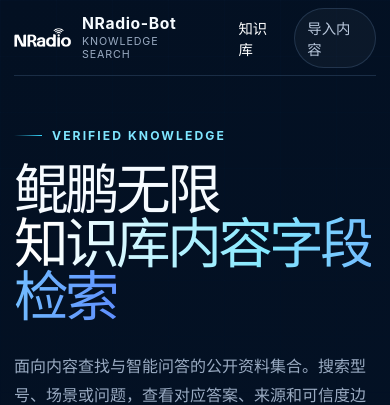
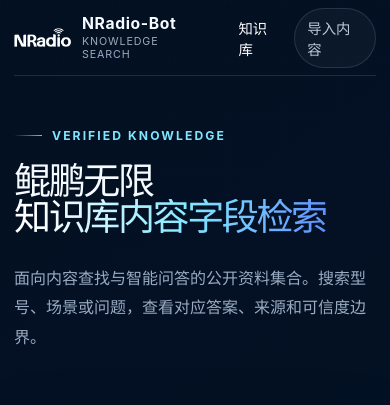
Before and after one commit to NRadio-test/nradio-web-platform, a website: page Web/frontend/public/knowledge/index.html in a window 390 px wide. Shown: the top 405 px of the page. Drawn offline with Linux system fonts and the light colour scheme; no server answers.

Commit message:
fix: keep knowledge heading on two lines

```diff
--- a/Web/frontend/public/assets/site.css
+++ b/Web/frontend/public/assets/site.css
@@ -172,7 +172,8 @@
 .compact-header { min-height: 82px; }
 .knowledge-main { padding-block: 72px 120px; }
 .knowledge-hero { display: grid; grid-template-columns: 1fr 420px; gap: 72px; align-items: center; }
-.knowledge-hero h1 { font-size: clamp(3rem, 5.8vw, 5.7rem); }
+.knowledge-hero h1 { font-size: clamp(3rem, 4.4vw, 4.4rem); }
+.knowledge-hero h1 em { display: inline-block; white-space: nowrap; }
 .knowledge-hero > div > p:last-child { max-width: 650px; margin: 28px 0 0; color: var(--muted); line-height: 1.85; }
 .knowledge-hero-card { height: 285px; display: grid; grid-template-columns: 1fr 1fr; position: relative; overflow: hidden; border: 1px solid var(--line); border-radius: 24px; background: rgba(8, 30, 60, 0.75); box-shadow: var(--shadow); }
 .knowledge-hero-card img { grid-row: 1 / 3; width: 100%; height: 100%; object-fit: cover; }
@@ -310,6 +311,7 @@
   .project-callout { grid-template-columns: 1fr; gap: 22px; }
   .project-callout .button { justify-self: start; }
   .knowledge-hero { grid-template-columns: 1fr; }
+  .knowledge-hero h1 { font-size: clamp(3rem, 9.5vw, 4.4rem); }
   .knowledge-hero-card { max-width: 560px; }
   .manage-heading { grid-template-columns: 1fr; }
   .workflow-card { max-width: 560px; }
@@ -325,7 +327,8 @@
   nav a:not(.nav-pill):not([aria-current="page"]) { display: none; }
   .nav-pill { padding: 8px 12px; }
   .hero { min-height: auto; padding-block: 54px 70px; }
-  .hero h1, .knowledge-hero h1 { font-size: clamp(2.8rem, 14vw, 4.2rem); }
+  .hero h1 { font-size: clamp(2.8rem, 14vw, 4.2rem); }
+  .knowledge-hero h1 { font-size: clamp(1.85rem, 9.5vw, 4.2rem); }
   .hero-lead { font-size: .94rem; }
   .hero-actions { flex-direction: column; align-items: stretch; }
   .hero-meta { display: grid; grid-template-columns: repeat(3, 1fr); }
```
